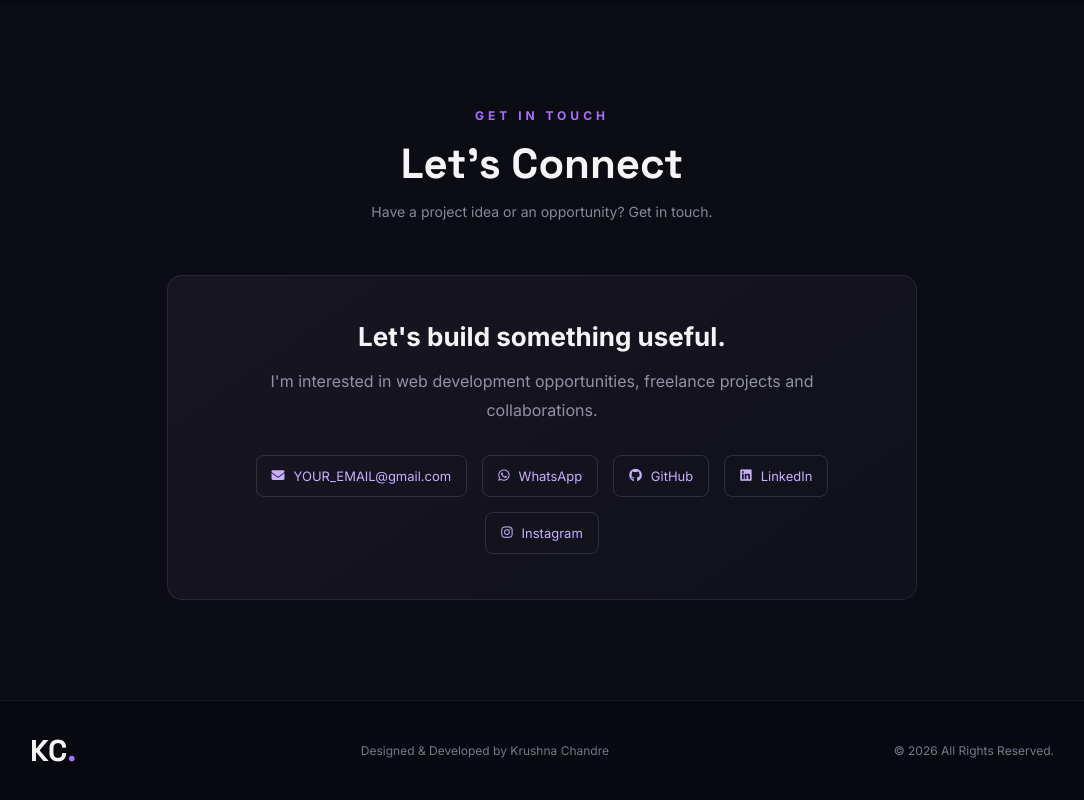
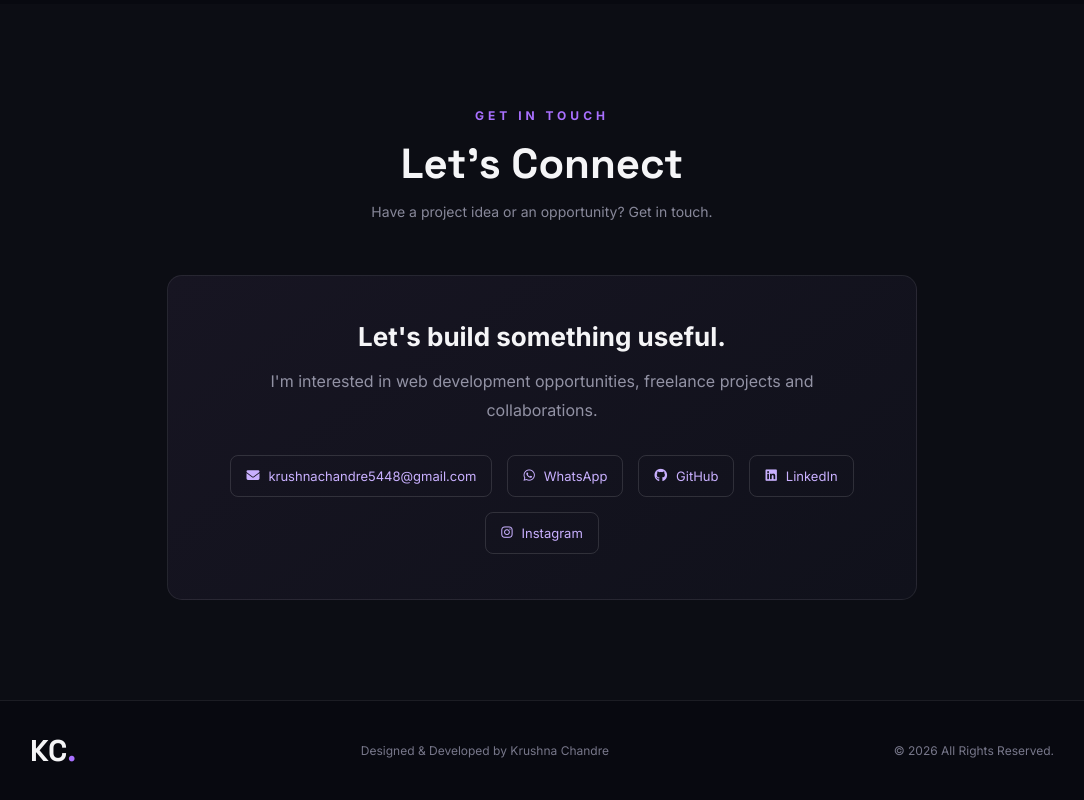
Before and after one commit to krushnachandre18/business-portfolio, a React (Vite) app: page / in a window 1280 px wide. Shown: the part 3100-3900 px from the top of the page, without its empty margins (98-1182 px from the left). Built offline with nearby package versions, Linux system fonts and the light colour scheme.

Commit message:
Update contact information and links in App.jsx

```diff
--- a/src/App.jsx
+++ b/src/App.jsx
@@ -101,7 +101,7 @@ function Navbar() {
         <a href="#contact">Contact</a>
       </div>
 
-      <a href="#contact" className="nav-button">
+      <a href="8208912993" className="nav-button">
         Let's Talk <i className="fa-solid fa-arrow-up-right-from-square"></i>
       </a>
     </nav>
@@ -328,10 +328,10 @@ function Contact() {
           {/* Replace these with your actual contact details */}
           <a href="krushnachandre5448@gmail.com">
             <i className="fa-solid fa-envelope"></i>
-            YOUR_EMAIL@gmail.com
+            krushnachandre5448@gmail.com
           </a>
 
-          <a href="https://wa.me/8208912993">
+          <a href="https://wa.me/+91 8208912993">
             <i className="fa-brands fa-whatsapp"></i>
             WhatsApp
           </a>
```
